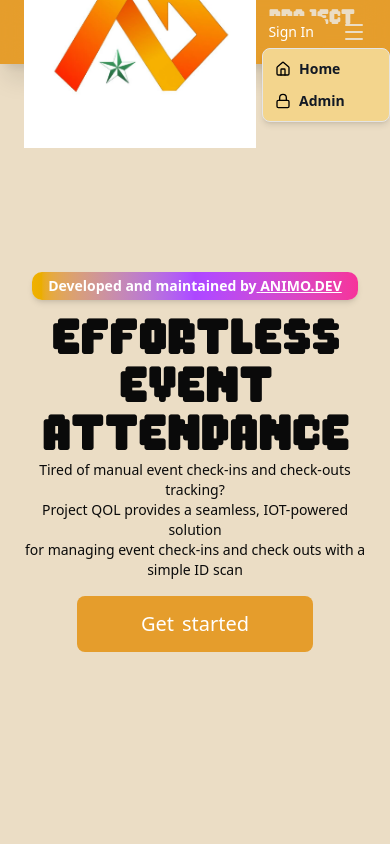
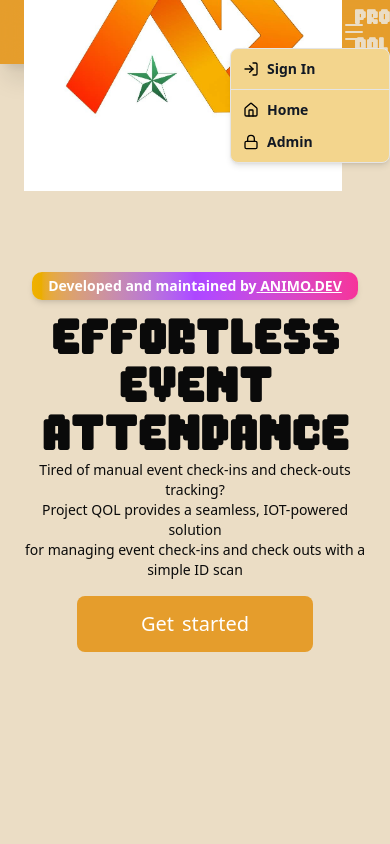
Before and after one commit to dlsl-animodev/project-qol-frontend, a Next.js app: page / in a window 390 px wide. Both pictures are taken after a click on the button 354 px from the left and 32 px from the top of the page. Shown: the top 844 px of the page. Built offline with nearby package versions, Linux system fonts and the light colour scheme; no server answers.

Commit message:
fix(style): fix overflowing text of header on mobile view -> auth info moved to dropdown hamburger

```diff
--- a/components/header/header.tsx
+++ b/components/header/header.tsx
@@ -11,11 +11,13 @@ import {
     DropdownMenu,
     DropdownMenuContent,
     DropdownMenuItem,
+    DropdownMenuSeparator,
     DropdownMenuTrigger,
 } from "@/components/ui/dropdown-menu";
 
 import type { User } from "@supabase/supabase-js";
-import { Home, Lock, Menu } from "lucide-react";
+import { Home, Lock, LogIn, LogOut, Menu } from "lucide-react";
+import { useState } from "react";
 
 export interface HeaderProps {
     user: User | null;
@@ -28,13 +30,26 @@ const BASE_HEADER_CLASSNAME =
 const Header = ({ user }: HeaderProps) => {
     const isTablet = useIsTablet();
 
-    if (isTablet) return <TabletHeader user={user} className="flex items-center justify-between" />;
-    return <DesktopHeader user={user} className="grid grid-cols-3 items-center text-center" />;
+    if (isTablet)
+        return (
+            <TabletHeader
+                user={user}
+                className="flex items-center justify-between"
+            />
+        );
+    return (
+        <DesktopHeader
+            user={user}
+            className="grid grid-cols-3 items-center text-center"
+        />
+    );
 };
 
 export default Header;
 
 const TabletHeader = ({ user, className }: HeaderProps) => {
+    const [dropdownMenuOpen, setDropdownMenuOpen] = useState(false);
+
     return (
         <header className={`${BASE_HEADER_CLASSNAME} ${className}`}>
             {/* Left Section */}
@@ -57,27 +72,44 @@ const TabletHeader = ({ user, className }: HeaderProps) => {
 
             {/* Right Section */}
             <section className="flex justify-end items-center gap-4">
-                {user ? (
-                    <>
-                        <span className="text-xs uppercase tracking-wide">
-                            Signed in as {user.email ?? "Account"}
-                        </span>
-                        <form action={signOut}>
-                            <Button type="submit" variant="secondary">
-                                Sign Out
-                            </Button>
-                        </form>
-                    </>
-                ) : (
-                    <Button asChild>
-                        <Link href="/sign-in">Sign In</Link>
-                    </Button>
-                )}
-                <DropdownMenu>
+                <DropdownMenu
+                    open={dropdownMenuOpen}
+                    onOpenChange={setDropdownMenuOpen}
+                >
                     <DropdownMenuTrigger>
                         <Menu />
                     </DropdownMenuTrigger>
-                    <DropdownMenuContent>
+                    <DropdownMenuContent className="w-[10rem]">
+                        <DropdownMenuItem>
+                            {user ? (
+                                <div className="flex flex-col gap-2">
+                                    <p className="font-medium">Signed in as</p>
+                                    <p className="text-xs uppercase tracking-wide truncate w-[70%]">
+                                        {user.email ?? "Account"}
+                                    </p>
+                                    <form action={signOut}>
+                                        <button
+                                            type="submit"
+                                            className="flex items-center gap-2 font-semibold"
+                                        >
+                                            <LogOut color="black" />
+                                            Sign Out
+                                        </button>
+                                    </form>
+                                </div>
+                            ) : (
+                                <button
+                                    type='button'
+                                    onClick={() => setDropdownMenuOpen(false)}
+                                >
+                                    <Link href="/sign-in" className="flex items-center gap-2 font-semibold">
+                                        <LogIn  color="black"/>
+                                        Sign In
+                                    </Link>
+                                </button>
+                            )}
+                        </DropdownMenuItem>
+                        <DropdownMenuSeparator />
                         <DropdownMenuItem>
                             <Link
                                 href="/home"
```
